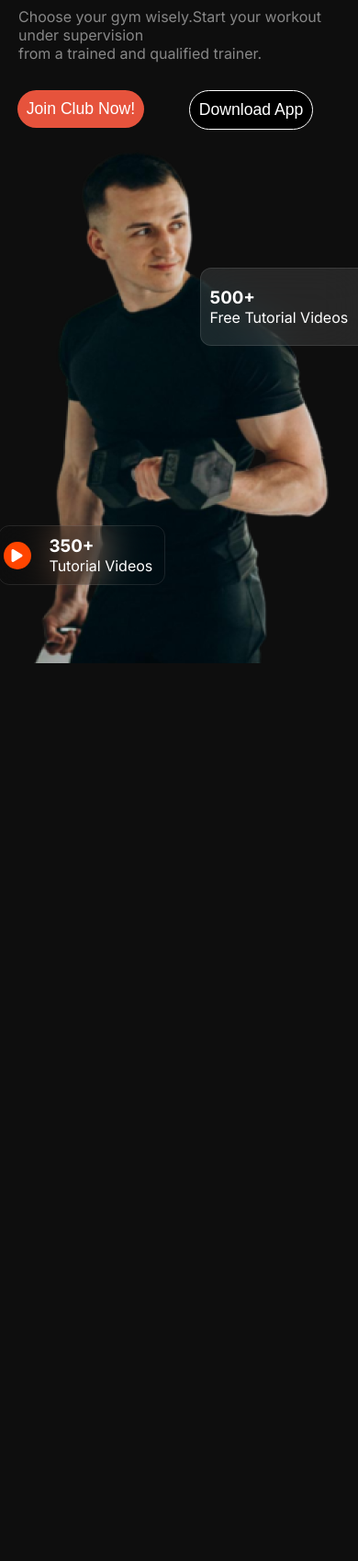
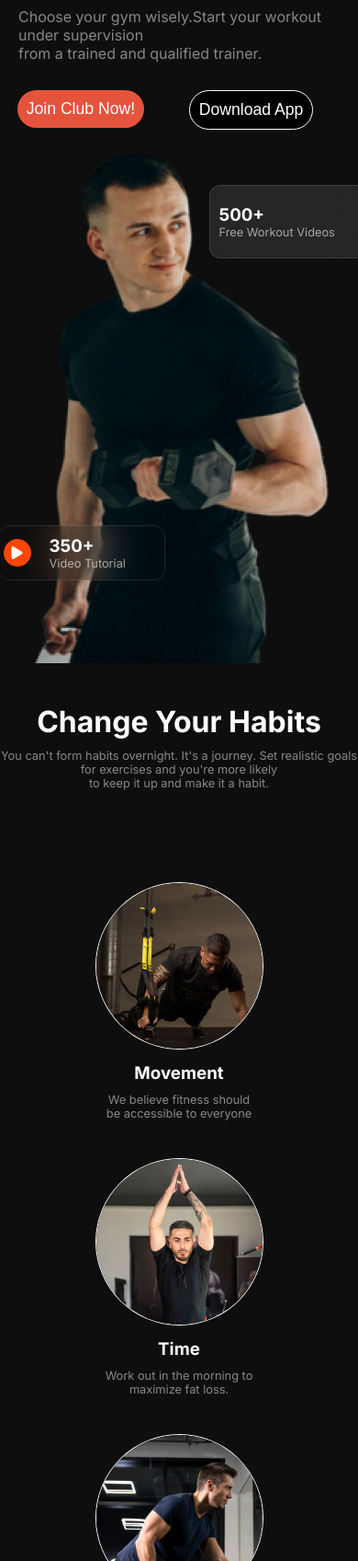
Before and after one commit to reham0000/versatile-website, a plain HTML site: page index.html in a window 390 px wide. Shown: the part 303-2000 px from the top of the page at 92% size. Before the commit the page ends 1028 px from the top, so only its background shows below. Drawn offline with Linux system fonts and the light colour scheme.

Commit message:
habits section added with proper responsive

```diff
--- a/design/style.css
+++ b/design/style.css
@@ -12,7 +12,6 @@ body {
 /* navbar styles */
 .navbar {
   display: flex;
-  /* flex-direction: row; */
   justify-content: space-around;
   align-items: center;
   margin-top: 30px;
@@ -23,6 +22,7 @@ body {
   font-weight: 800;
 }
 .navbar-info {
+  padding: 8px;
   display: flex;
   flex-direction: row;
   justify-content: space-around;
@@ -30,6 +30,9 @@ body {
   gap: 60px;
   font-size: 1.1rem;
   font-weight: 400;
+  box-sizing: border-box;
+  border: 1px solid rgba(255, 255, 255, 0.1);
+  border-radius: 39px;
 }
 .home {
   width: 70px;
@@ -120,28 +123,74 @@ body {
     background-color: orangered;
     border-radius: 50%;
 }
-.tutorial {
-
-
-
+.tutorial > p{
+    color: rgba(239, 237, 232, 0.65);
+    font-size: 0.8rem;
+    font-weight: 400;
+}
+.workout > p{
+        color: rgba(239, 237, 232, 0.65);
+        font-size: 0.8rem;
+        font-weight: 400;
 }
 .workout {
-    width: 170px;
+    width: 150px;
     gap: 20px;
     padding: 20px 10px;
     position: absolute;
     color: white;
     top: 150px;
-    right: -30px;
+    right: -20px;
     border-radius: 12px;
     backdrop-filter: blur(20px);
     border: 1px solid rgba(255, 255, 255, 0.1);
     background: rgba(255, 255, 255, 0.1);
+}
+
+/* habits styles  */
+.habits{
+  color: white;
+  text-align: center;
+  margin-top: 40px;
+}
+.habits > h1{
+  font-size: 3rem;
+}
+.habits > p{
+  color: rgba(255, 255, 255, 0.5);
+  font-size: 0.8rem;
+  font-weight: 400;
+  margin-top: 10px;
+}
+.habits-images{
+  margin-top: 40px;
+  display: flex;
+  flex-direction: row;
+  justify-content: space-evenly;
+  align-items: center;
 
 }
-.icon{
+.img-1{
+  width: 272px;
+  height: 180px;
+}
+.img-1 > img{
+  border: 1px solid white;
+  border-radius: 50%;
+  margin-left: 45px;
+}
+.text-style{
+  color: white;
+  text-align: center;
+  margin-top: 10px;
+}
+.text-style > p{
+  color: rgba(255, 255, 255, 0.5);
+  font-size: 0.8rem;
+  font-weight: 400;
+  margin-top: 10px;
+}
 
-}
 
 
 
@@ -174,5 +223,17 @@ body {
   .banner-content > h1{
     font-size: 3rem;
   }
+  .workout{
+    top:  60px;
+  }
+  .habits > h1{
+    font-size: 2rem;
+  }
+  .habits-images{
+    flex-direction: column;
+  }
+  .img-1{
+    margin: 60px;
+  }
 
 }
--- a/index.html
+++ b/index.html
@@ -48,15 +48,53 @@
                             </div>
                             <div class="tutorial">
                                 <h1>350+</h1>
-                                <p>Tutorial Videos</p>
+                                <p>Video Tutorial</p>
                             </div>
                         </div>
                         <div class="workout">
                             <h1>500+</h1>
-                            <p>Free Tutorial Videos</p>
+                            <p>Free Workout Videos</p>
                         </div>
                     </div>
+         </section>
 
+         <section class="habit-section">
+            <div class="habits">
+                <h1>Change Your Habits</h1>
+                <p>You can't form habits overnight. It's a journey. Set realistic goals for exercises and you're more likely <br> to keep it up and make it a habit.
+                </p>
+            </div>
+
+            <div class="habits-images">
+                <div class="img-1">
+                    <img src="images/image 3.png" alt="">
+                    <div class="text-style">
+                        <h3>Movement</h3>
+                        <p>We believe fitness should <br> be accessible to everyone</p>
+                    </div>
+                </div>
+                <div class="img-1">
+                    <img src="images/image 2.png" alt="">
+                    <div class="text-style">
+                        <h3>Time</h3>
+                        <p>Work out in the morning to <br> maximize fat loss.</p>
+                    </div>
+                </div>
+                <div class="img-1">
+                    <img src="images/image 4.png" alt="">
+                    <div class="text-style">
+                        <h3>Practice</h3>
+                        <p>Practice makes a man perfect</p>
+                    </div>
+                </div>
+                <div class="img-1">
+                    <img src="images/image 5.png" alt="">
+                    <div class="text-style">
+                        <h3>Weight Loss</h3>
+                        <p>Maintaining weight is the most important thing of gym</p>
+                    </div>
+                </div>
+            </div>
          </section>
 
     </main>
```
